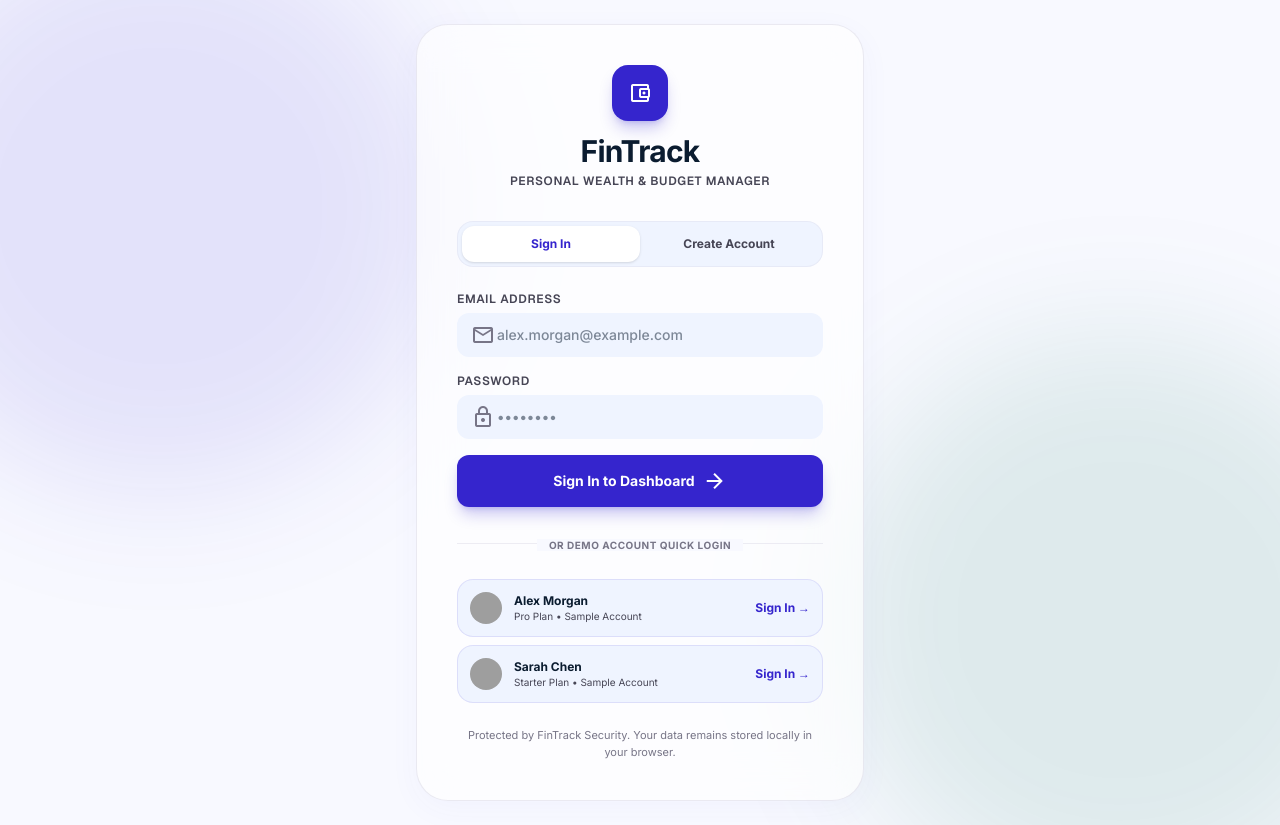
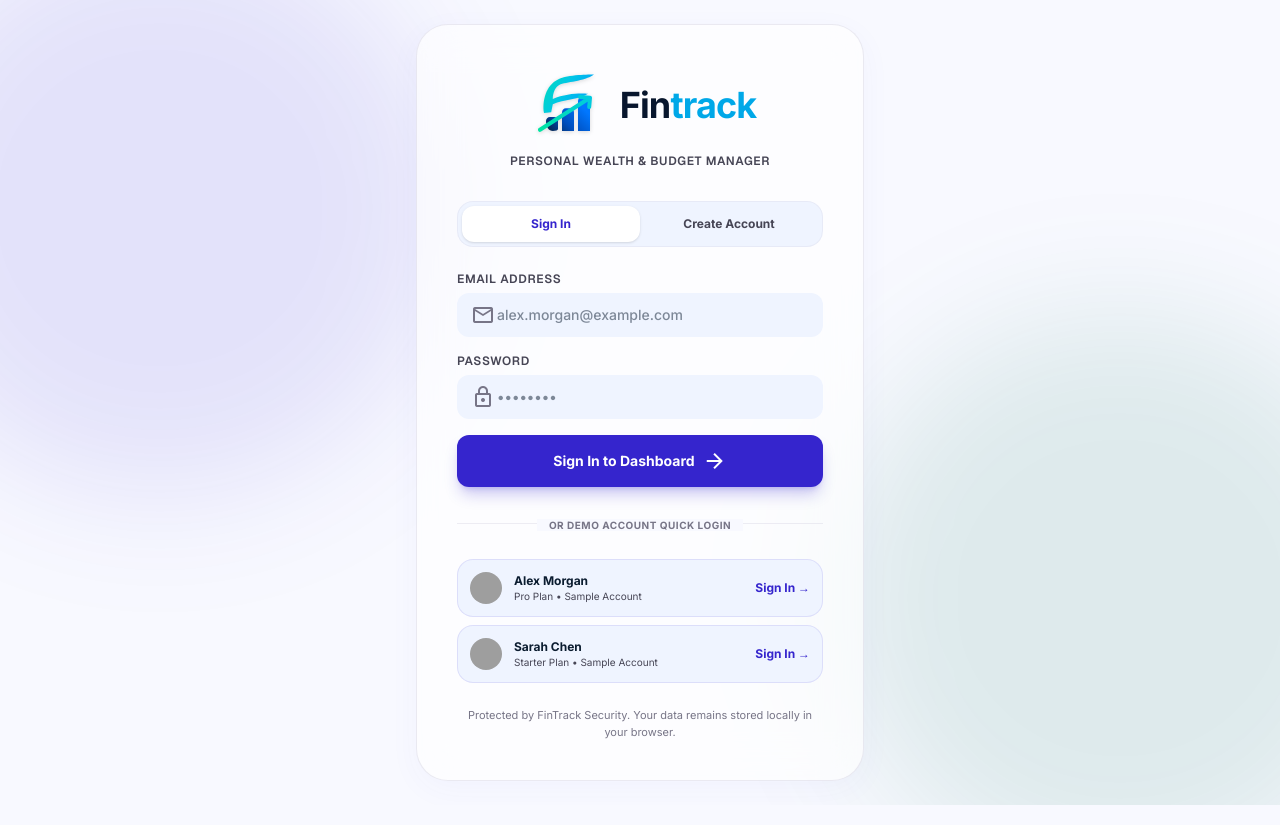
Before and after one commit to zabitechy-313/FITRACK, a React (Vite) app: page / in a window 1280 px wide. Built offline with nearby package versions, Linux system fonts and the light colour scheme; grey boxes are pictures that could not be loaded.

Commit message:
refactor: introduce reusable Logo component
Standardize brand presence across the application by replacing manual logo implementations with a unified Logo component.

```diff
--- a/src/components/AuthPage.tsx
+++ b/src/components/AuthPage.tsx
@@ -1,5 +1,6 @@
 import React, { useState } from 'react';
 import { UserProfile } from '../types';
+import { Logo } from './Logo';
 
 interface AuthPageProps {
   onLoginSuccess: (profile: Partial<UserProfile>) => void;
@@ -161,12 +162,9 @@ export const AuthPage: React.FC<AuthPageProps> = ({ onLoginSuccess }) => {
       {/* Main Card */}
       <div className="glass-card w-full max-w-md rounded-[32px] p-6 sm:p-10 shadow-2xl relative z-10 border border-white/80 animate-in fade-in zoom-in-95 duration-300">
         {/* Brand Logo & Header */}
-        <div className="text-center mb-8">
-          <div className="w-14 h-14 rounded-2xl bg-[#3525cd] text-white flex items-center justify-center mx-auto mb-3 shadow-lg shadow-[#3525cd]/25">
-            <span className="material-symbols-outlined text-3xl">account_balance_wallet</span>
-          </div>
-          <h1 className="text-2xl sm:text-3xl font-extrabold text-[#0b1c30] tracking-tight">FinTrack</h1>
-          <p className="text-xs font-label-caps uppercase tracking-widest text-[#464555] font-bold mt-1">
+        <div className="text-center mb-8 flex flex-col items-center">
+          <Logo size="xl" showText={true} className="mb-2" />
+          <p className="text-xs font-label-caps uppercase tracking-widest text-[#464555] font-bold">
             Personal Wealth & Budget Manager
           </p>
         </div>
--- a/src/components/Header.tsx
+++ b/src/components/Header.tsx
@@ -1,5 +1,6 @@
 import React, { useState } from 'react';
 import { TabType, UserProfile } from '../types';
+import { Logo } from './Logo';
 
 interface HeaderProps {
   activeTab: TabType;
@@ -51,6 +52,10 @@ export const Header: React.FC<HeaderProps> = ({
         >
           <span className="material-symbols-outlined text-2xl">menu</span>
         </button>
+
+        <div className="lg:hidden flex-shrink-0 mr-1">
+          <Logo size="sm" showText={false} />
+        </div>
 
         <div className="relative w-full">
           <span className="material-symbols-outlined absolute left-3.5 top-1/2 -translate-y-1/2 text-[#777587] text-lg sm:text-xl">
--- /dev/null
+++ b/src/components/Logo.tsx
@@ -0,0 +1,111 @@
+import React from 'react';
+
+interface LogoProps {
+  size?: 'sm' | 'md' | 'lg' | 'xl';
+  showText?: boolean;
+  className?: string;
+  variant?: 'full' | 'icon-only';
+}
+
+export const Logo: React.FC<LogoProps> = ({
+  size = 'md',
+  showText = true,
+  className = '',
+  variant = 'full',
+}) => {
+  // Dimensions scaling
+  const sizeMap = {
+    sm: { icon: 32, text: 'text-lg', gap: 'gap-2' },
+    md: { icon: 42, text: 'text-2xl', gap: 'gap-2.5' },
+    lg: { icon: 56, text: 'text-3xl', gap: 'gap-3' },
+    xl: { icon: 80, text: 'text-4xl', gap: 'gap-4' },
+  };
+
+  const currentSize = sizeMap[size];
+
+  return (
+    <div className={`inline-flex items-center ${currentSize.gap} ${className}`}>
+      {/* SVG Icon */}
+      <svg
+        width={currentSize.icon}
+        height={currentSize.icon}
+        viewBox="0 0 200 200"
+        fill="none"
+        xmlns="http://www.w3.org/2000/svg"
+        className="flex-shrink-0 drop-shadow-sm"
+      >
+        <defs>
+          {/* Top 'F' Green to Cyan Gradient */}
+          <linearGradient id="fintrack_f_grad" x1="20" y1="20" x2="180" y2="100" gradientUnits="userSpaceOnUse">
+            <stop offset="0%" stopColor="#00e5a3" />
+            <stop offset="50%" stopColor="#00c8e5" />
+            <stop offset="100%" stopColor="#0099ff" />
+          </linearGradient>
+
+          {/* Bar Charts Dark Blue Gradient */}
+          <linearGradient id="fintrack_bar_grad" x1="60" y1="180" x2="140" y2="100" gradientUnits="userSpaceOnUse">
+            <stop offset="0%" stopColor="#0b1c30" />
+            <stop offset="50%" stopColor="#004ebd" />
+            <stop offset="100%" stopColor="#0077ff" />
+          </linearGradient>
+
+          {/* Arrow Cyan Gradient */}
+          <linearGradient id="fintrack_arrow_grad" x1="40" y1="160" x2="180" y2="80" gradientUnits="userSpaceOnUse">
+            <stop offset="0%" stopColor="#00e5a3" />
+            <stop offset="100%" stopColor="#00c8e5" />
+          </linearGradient>
+
+          {/* Text 'track' Gradient */}
+          <linearGradient id="fintrack_text_grad" x1="0" y1="0" x2="100" y2="0" gradientUnits="userSpaceOnUse">
+            <stop offset="0%" stopColor="#0055d4" />
+            <stop offset="100%" stopColor="#00b4d8" />
+          </linearGradient>
+        </defs>
+
+        {/* 1. The Stylized 'F' Top Swoop and Arm */}
+        <path
+          d="M 50 120 C 45 90 55 50 85 36 C 110 24 165 24 175 24 C 150 42 105 42 88 50 C 78 55 72 70 72 85 C 105 70 145 70 160 72 C 140 86 100 86 72 98 L 68 118 Z"
+          fill="url(#fintrack_f_grad)"
+        />
+
+        {/* 2. Three Bar Charts (Rising) */}
+        {/* Bar 1 (Left, Short) */}
+        <path
+          d="M 55 140 C 55 135 59 130 65 130 L 75 130 C 81 130 85 134 85 140 L 85 160 C 85 163 80 165 72 165 C 62 165 55 155 55 140 Z"
+          fill="url(#fintrack_bar_grad)"
+        />
+
+        {/* Bar 2 (Middle, Medium) */}
+        <path
+          d="M 95 118 C 95 113 99 108 105 108 L 115 108 C 121 108 125 113 125 118 L 125 165 L 95 165 Z"
+          fill="url(#fintrack_bar_grad)"
+        />
+
+        {/* Bar 3 (Right, Tall) */}
+        <path
+          d="M 135 90 C 135 85 139 80 145 80 L 155 80 C 161 80 165 85 165 90 L 165 165 L 135 165 Z"
+          fill="url(#fintrack_bar_grad)"
+        />
+
+        {/* 3. Growth Arrow slicing through */}
+        <path
+          d="M 40 162 L 165 82 M 165 82 L 140 80 M 165 82 L 163 105"
+          stroke="url(#fintrack_arrow_grad)"
+          strokeWidth="10"
+          strokeLinecap="round"
+          strokeLinejoin="round"
+        />
+      </svg>
+
+      {/* Brand Text */}
+      {showText && variant === 'full' && (
+        <div className="flex flex-col leading-none">
+          <span className={`${currentSize.text} font-black tracking-tight flex items-center`}>
+            <span className="text-[#08162d]">Fin</span>
+            <span className="text-[#00a8e8]">track</span>
+          </span>
+        </div>
+      )}
+    </div>
+  );
+};
--- a/src/components/Sidebar.tsx
+++ b/src/components/Sidebar.tsx
@@ -1,5 +1,6 @@
 import React from 'react';
 import { TabType, UserProfile } from '../types';
+import { Logo } from './Logo';
 
 interface SidebarProps {
   activeTab: TabType;
@@ -52,10 +53,10 @@ export const Sidebar: React.FC<SidebarProps> = ({
         }`}
       >
         <div className="px-6 mb-8 flex items-center justify-between">
-          <div>
-            <h1 className="text-2xl font-bold text-[#3525cd] tracking-tight">FinTrack</h1>
-            <p className="text-[#464555] text-xs font-label-caps uppercase tracking-widest mt-0.5 font-bold">
-              Financial Wellness
+          <div className="flex flex-col">
+            <Logo size="md" showText={true} />
+            <p className="text-[#777587] text-[10px] font-label-caps uppercase tracking-widest mt-1 font-bold pl-1">
+              Personal Wealth Manager
             </p>
           </div>
           {/* Mobile Close Button */}
```
